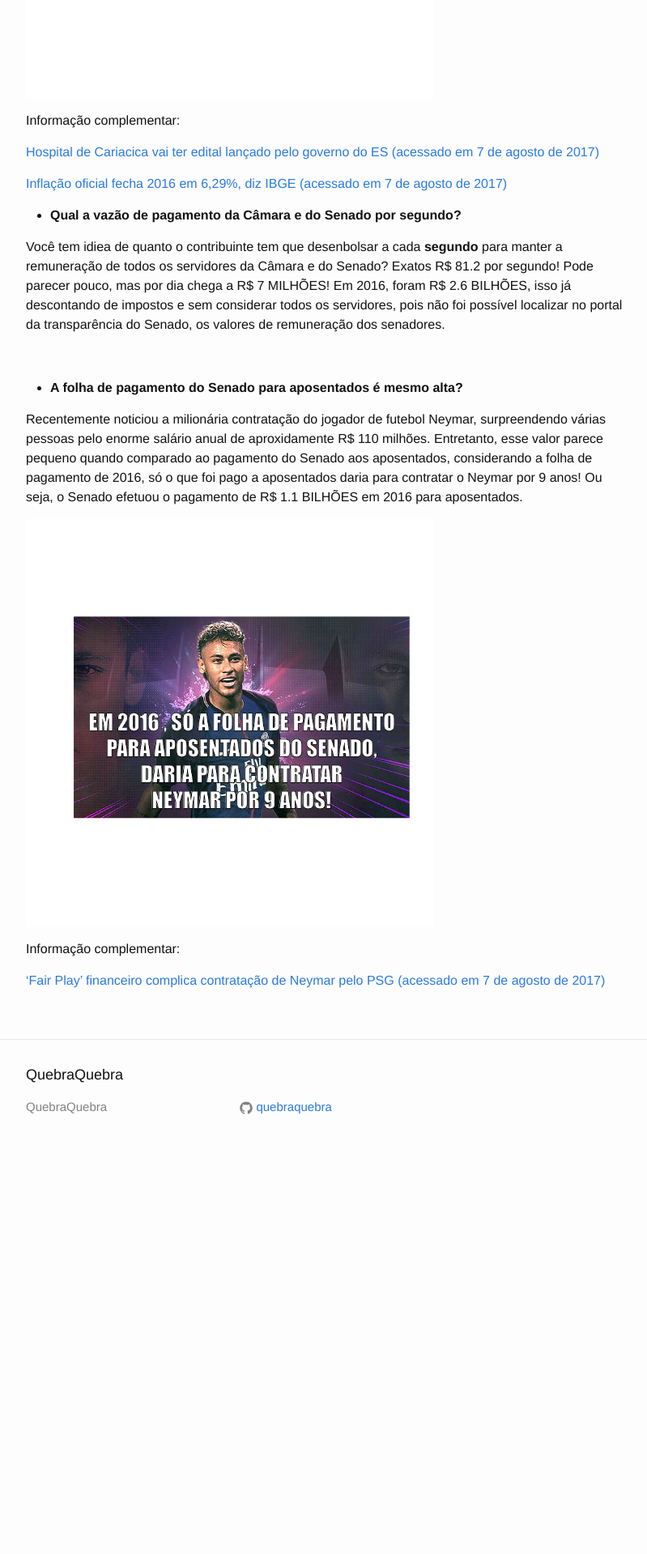
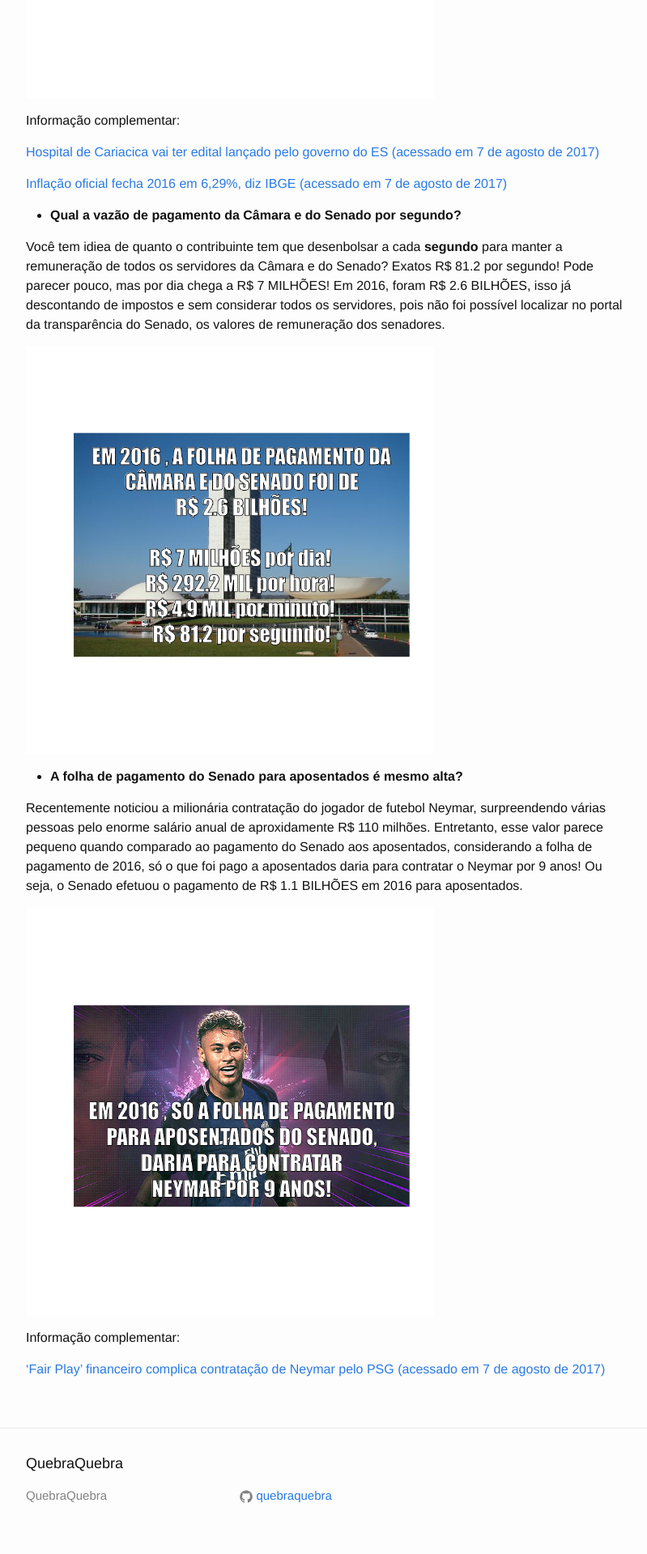
Before and after one commit to quebraquebra/blog, a Jekyll site: the page built from _posts/2017-08-03-o-que-da-para-fazer.md, in a window 1280 px wide. Shown: the part 3236-5155 px from the top of the page at 81% size, without its empty margins (238-1037 px from the left). Built offline with Jekyll 4.4.1, drawn with Linux system fonts in a browser that asks for light colours; before the commit the page ends 4675 px from its top, so only the background shows below that.

Commit message:
edição completa

```diff
--- a/_posts/2017-08-03-o-que-da-para-fazer.md
+++ b/_posts/2017-08-03-o-que-da-para-fazer.md
@@ -83,7 +83,7 @@ Informação complementar:
 
 Você tem idiea de quanto o contribuinte tem que desenbolsar a cada **segundo** para manter a remuneração de todos os servidores da Câmara e do Senado? Exatos R$ 81.2 por segundo! Pode parecer pouco, mas por dia chega a R$ 7 MILHÕES! Em 2016, foram R$ 2.6 BILHÕES, isso já descontando de impostos e sem considerar todos os servidores, pois não foi possível localizar no portal da transparência do Senado, os valores de remuneração dos senadores.
 
-![](/blogfigure/source/09-o-que-da-para-fazer/2017-08-03-o-que-da-para-fazer/brasilia-1.png)
+![](https://quebraquebra.github.io/blog/figure/source/09-o-que-da-para-fazer/2017-08-03-o-que-da-para-fazer/brasilia-1.png)
 
 
 
```
